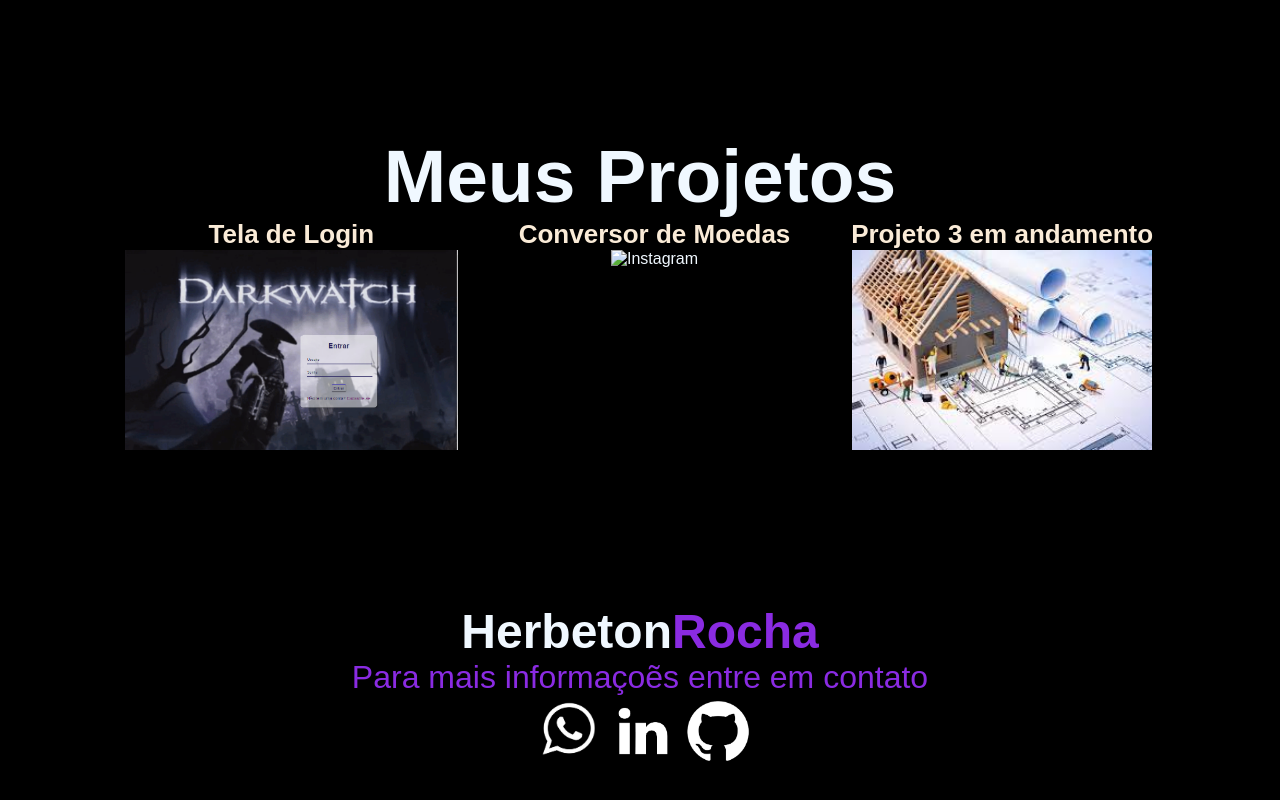
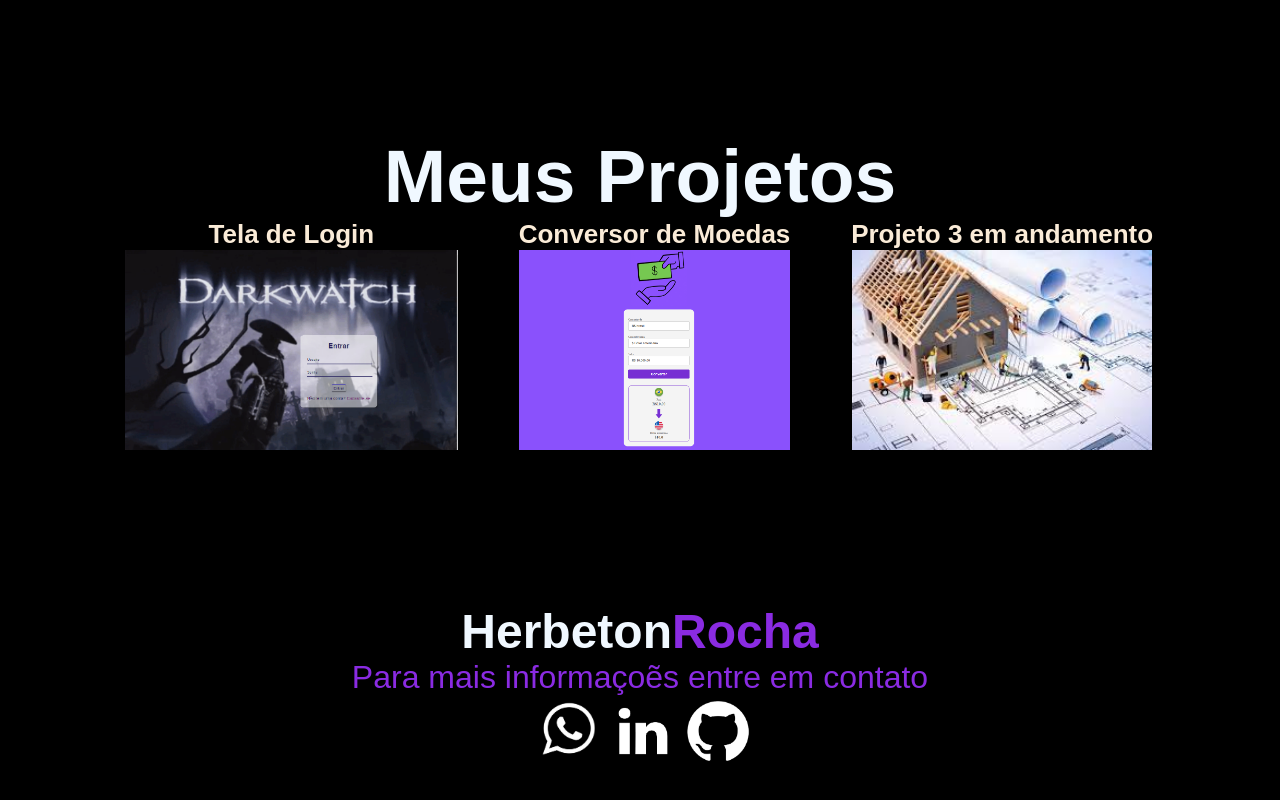
Before and after one commit to HERBETON25/portifolio-herbeton, a plain HTML site: page index.html in a window 1280 px wide. Shown: the part 1575-2375 px from the top of the page. Drawn offline with Linux system fonts and the light colour scheme.

Commit message:
Update index.html
alteração na imagem 2° projeto

```diff
--- a/index.html
+++ b/index.html
@@ -73,7 +73,7 @@
 
                 <div class="card">
                     <h5 class="title-imag" >Conversor de Moedas</h5>
-                    <a href="https://herbeton25.github.io/ConversorDeMoedasDevClub/" target="_blank"><img class="img-dos-projetos" src="./img/img/Conversor.jpg" height="200" alt="Instagram"></a>
+                    <a href="https://herbeton25.github.io/ConversorDeMoedasDevClub/" target="_blank"><img class="img-dos-projetos" src="./img/img/Conversor.png" height="200" alt="ImagemConversor"></a>
                 </div>
 
                 <div class="card">
```
